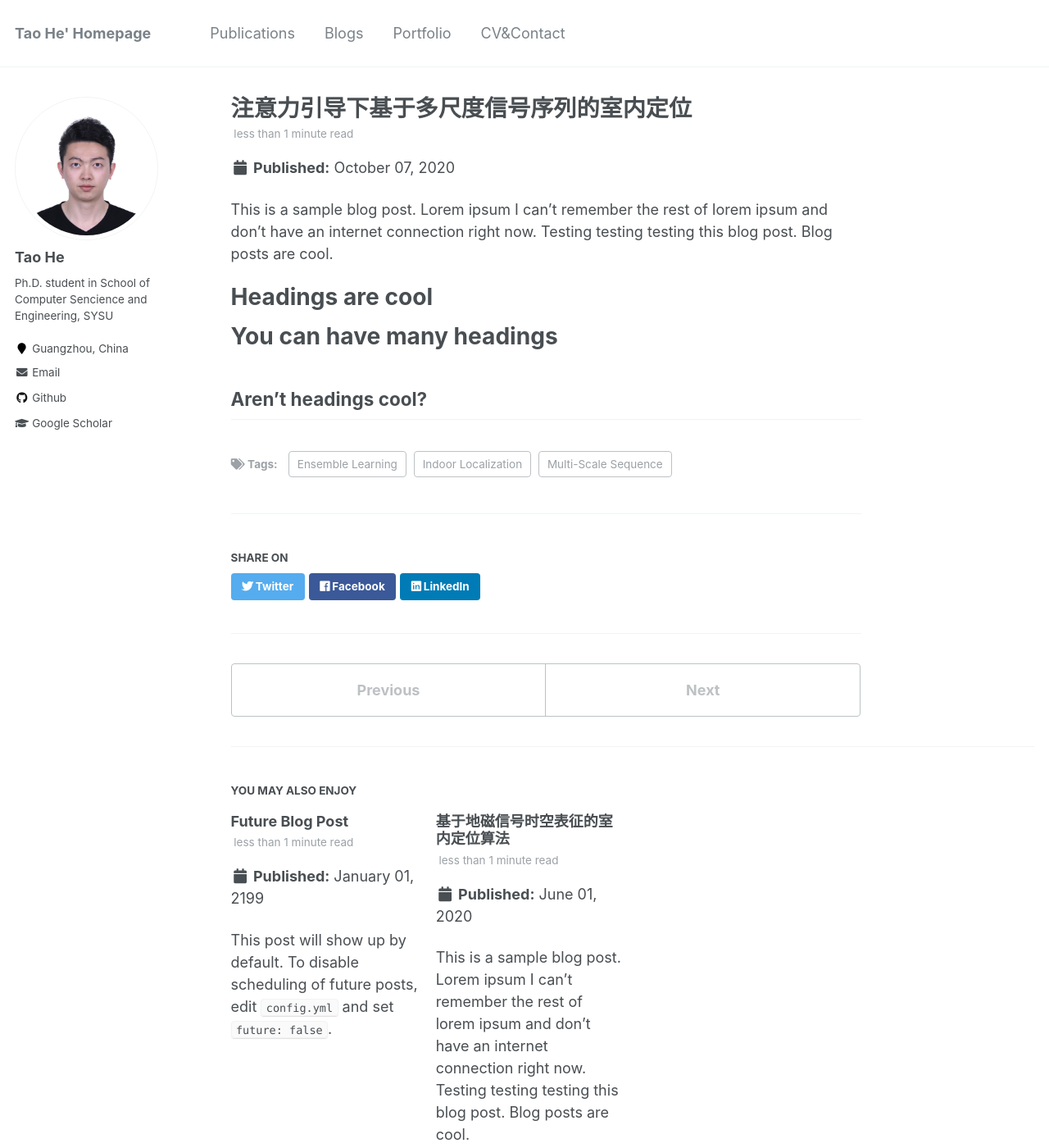
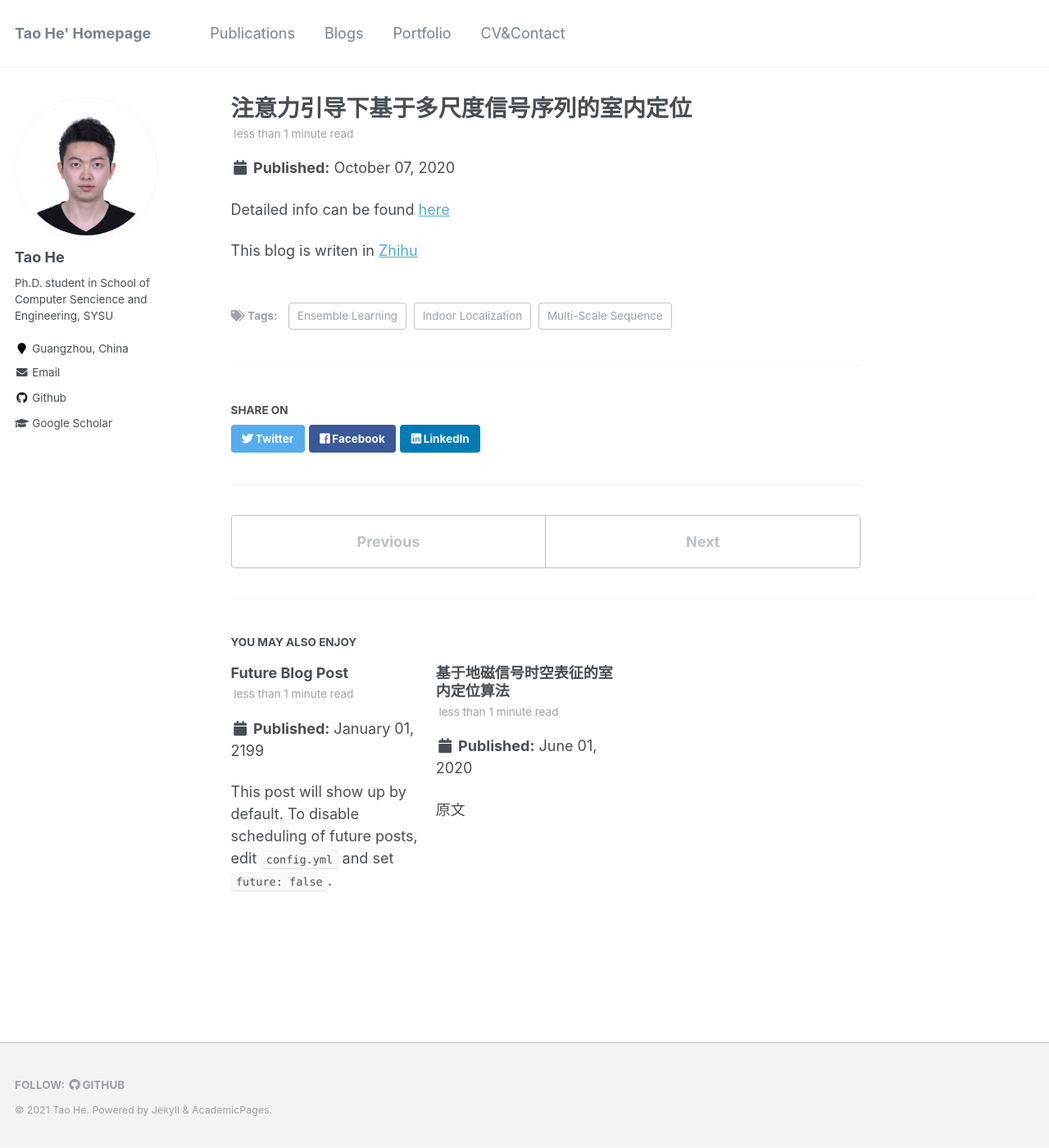
Before and after one commit to onewalnut/onewalnut.github.io, a Jekyll site: the page built from _posts/2020-10-07-blog-post-2.md, in a window 1280 px wide and 1400 px high. Shown: the whole window at 82% size. Built offline with Jekyll 4.4.1, drawn with Linux system fonts in a browser that asks for light colours.

Commit message:
update blogs

```diff
--- a/_posts/2020-06-01-blog-post-1.md
+++ b/_posts/2020-06-01-blog-post-1.md
@@ -8,13 +8,6 @@ tags:
   - Deep Learning
 ---
 
-This is a sample blog post. Lorem ipsum I can't remember the rest of lorem ipsum and don't have an internet connection right now. Testing testing testing this blog post. Blog posts are cool.
 
-Headings are cool
-======
 
-You can have many headings
-======
-
-Aren't headings cool?
-------
+[原文](https://zhuanlan.zhihu.com/p/144903171)
--- a/_posts/2020-10-07-blog-post-2.md
+++ b/_posts/2020-10-07-blog-post-2.md
@@ -8,13 +8,6 @@ tags:
   - Ensemble Learning
 ---
 
-This is a sample blog post. Lorem ipsum I can't remember the rest of lorem ipsum and don't have an internet connection right now. Testing testing testing this blog post. Blog posts are cool.
+Detailed info can be found [here](https://zhuanlan.zhihu.com/p/231161339)
 
-Headings are cool
-======
-
-You can have many headings
-======
-
-Aren't headings cool?
-------
+This blog is writen in [Zhihu](https://zhuanlan.zhihu.com/p/231161339)
```
